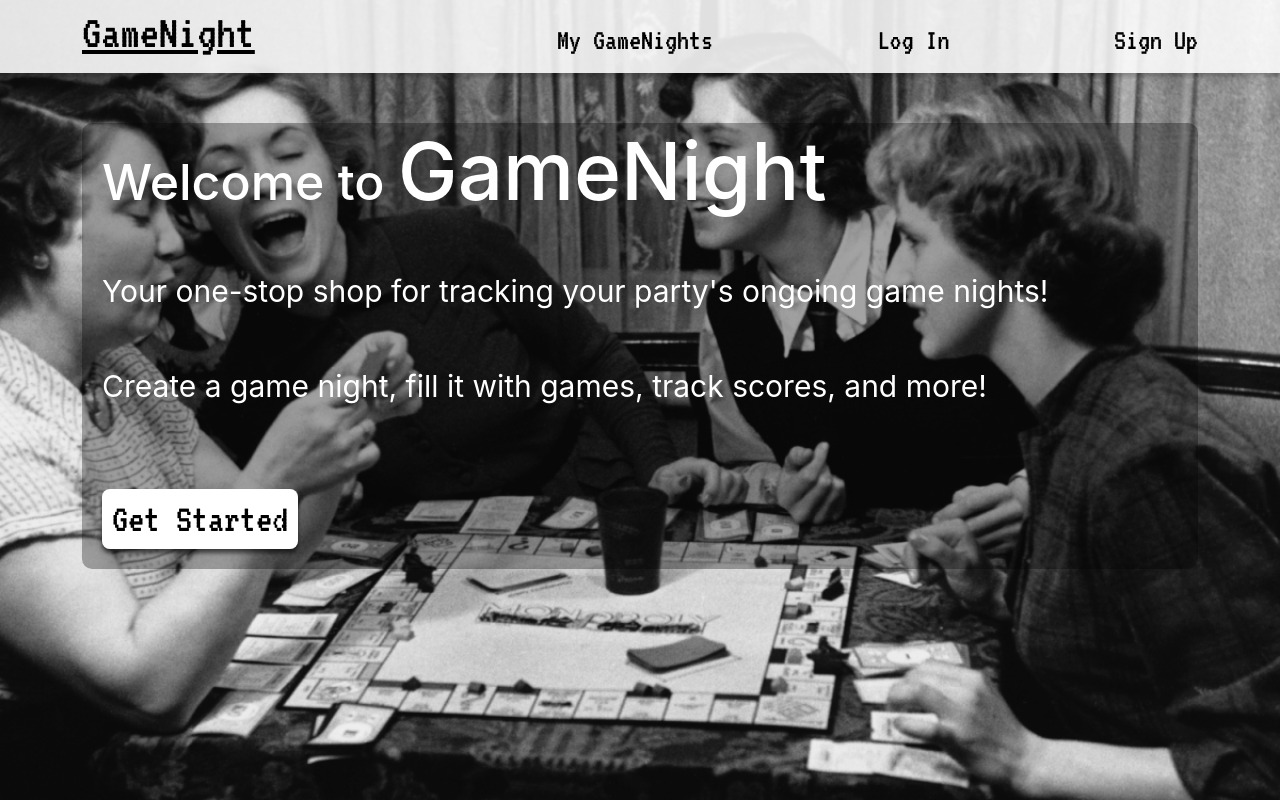
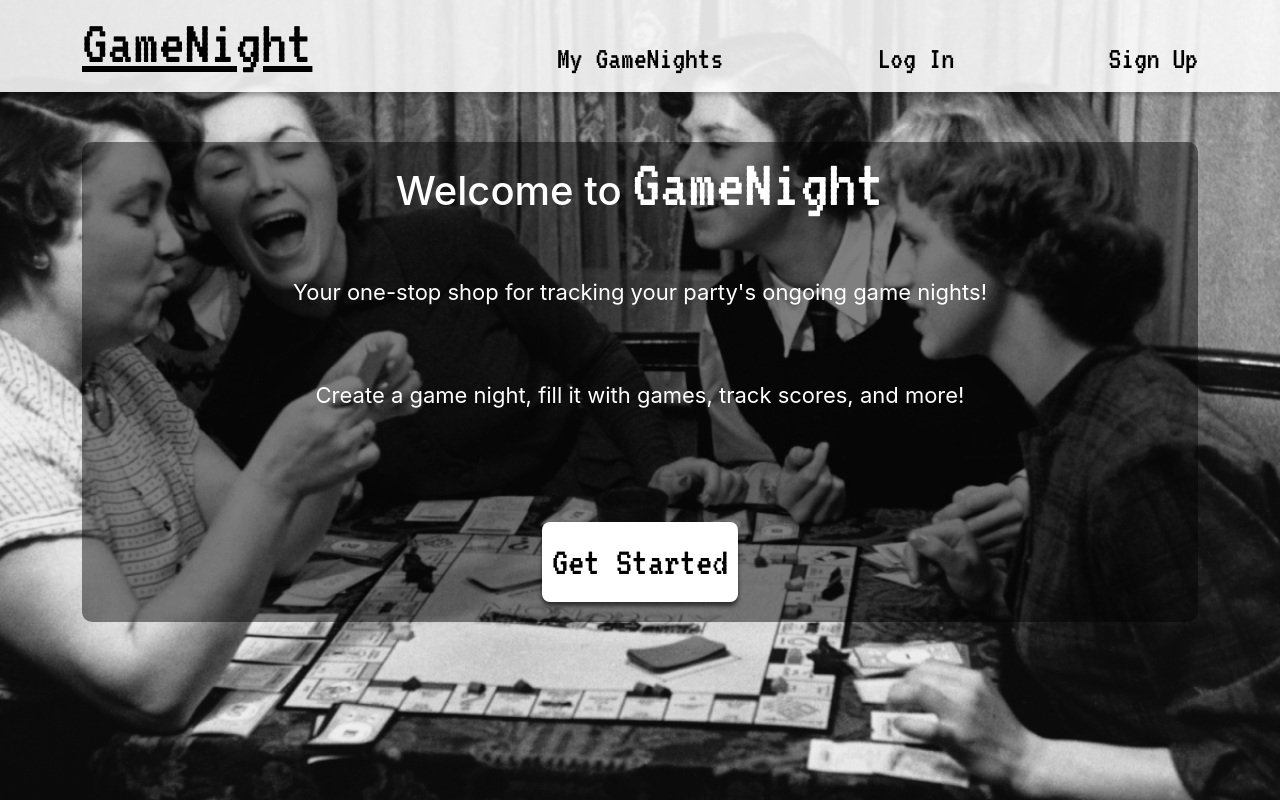
Before and after one commit to AMess33/GameNight, a React (Create React App) app in the folder client/: page / in a window 1280 px wide. Built offline with nearby package versions, Linux system fonts and the light colour scheme.

Commit message:
edit css

```diff
--- a/client/src/styles/Header.css
+++ b/client/src/styles/Header.css
@@ -20,7 +20,7 @@ header * {
 }
 
 .app-name {
-  font-size: 3rem;
+  font-size: 4rem;
   display: flex;
   justify-content: start;
 }
@@ -35,7 +35,7 @@ header * {
   color: inherit;
   display: flex;
   align-items: end;
-  font-size: 30px;
+  font-size: 32px;
 }
 
 .nav-option:hover {
--- a/client/src/styles/Home.css
+++ b/client/src/styles/Home.css
@@ -7,29 +7,27 @@ body {
 
 .homepage {
   margin-top: 50px;
-  background-color: rgba(0, 0, 0, 0.318);
+  background-color: rgba(0, 0, 0, 0.467);
   border-radius: 10px;
   padding: 0 20px 20px 20px;
+  display: flex;
+  flex-direction: column;
+  align-items: center;
 }
 
 .homeSubHeader {
-  font-size: 50px;
+  font-size: 40px;
   margin-bottom: 50px;
 }
 
 .siteName {
-  font-size: 80px;
+  font-size: 70px;
+  font-family: "VT323", monospace;
 }
 
-.firstParagraph {
-  font-size: 30px;
-  margin-bottom: 50px;
-}
-
-.lastParagraph {
-  font-size: 30px;
-
-  margin-bottom: 80px;
+.homepage p {
+  font-size: 22px;
+  margin-bottom: 70px;
 }
 
 .getStartedBtn {
@@ -38,7 +36,7 @@ body {
   background-color: white;
   padding: 10px;
   border-radius: 8px;
-  margin-top: 100px;
+  margin-top: 40px;
   font-size: 40px;
   font-family: "VT323", monospace;
   box-shadow: 0px 4px 4px rgba(0, 0, 0, 0.6);
```
